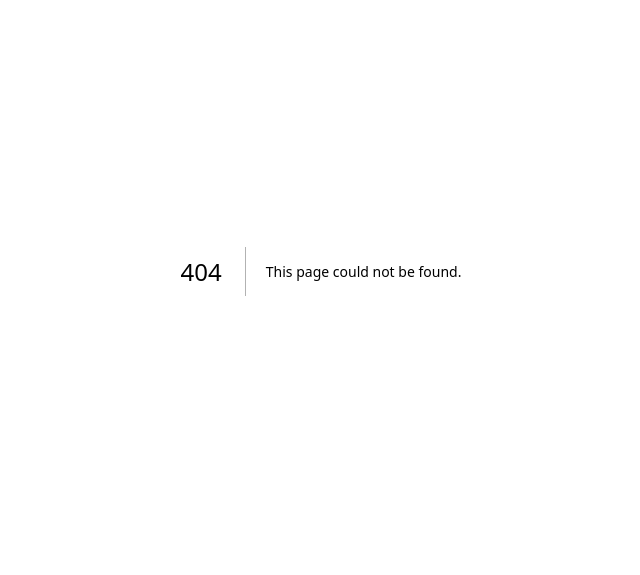
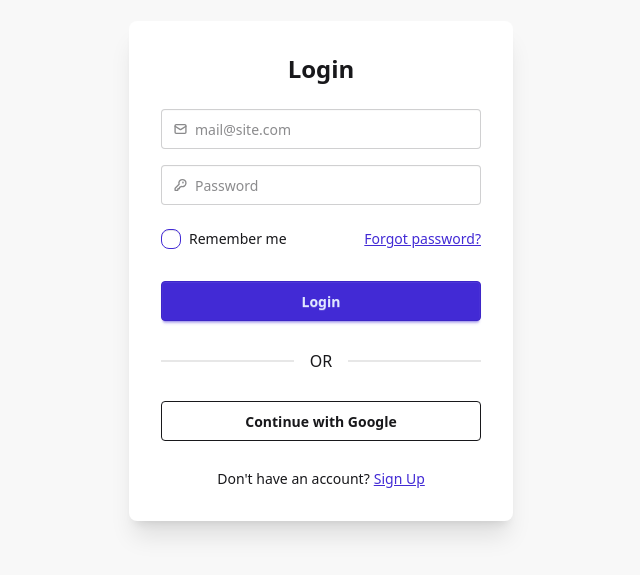
Before and after one commit to Dattatray8/expense-tracker, a Next.js app: page /login in a window 1280 px wide. Before the commit this address had no page. Shown: the part 129-704 px from the top of the page, without its empty margins (319-959 px from the left). Built offline with nearby package versions, Linux system fonts and the light colour scheme.

Commit message:
login updated

```diff
--- a/app/globals.css
+++ b/app/globals.css
@@ -1,2 +1,14 @@
 @import "tailwindcss";
 @plugin "daisyui";
+.perspective {
+  perspective: 1200px;
+}
+.card-3d {
+  transform-style: preserve-3d;
+  transition: transform 0.5s ease, box-shadow 0.5s ease;
+}
+
+.card-3d:hover {
+  transform: rotateX(10deg) rotateY(-10deg) scale(1.05);
+  box-shadow: 0 40px 70px rgba(0,0,0,0.25);
+}
--- /dev/null
+++ b/app/login/page.tsx
@@ -0,0 +1,133 @@
+"use client";
+import React, { useState } from "react";
+
+const Page = () => {
+
+  const [email, setEmail] = useState("");
+  const [password, setPassword] = useState("");
+  const [remember, setRemember] = useState(false);
+
+  const handleLogin = () => {
+    const isReady = email && password.length >= 8;
+    if (!isReady) {
+      toast.error("Please fill in all fields correctly.");
+      return;
+    }
+    console.log("Email:", email);
+    console.log("Password:", password);
+    console.log("Remember:", remember);
+
+    // future API login here
+  };   // ✅ THIS WAS MISSING
+
+  return (
+    <div className="flex justify-center items-center min-h-screen bg-base-200 perspective">
+
+     <div className="card w-96 bg-base-100 shadow-xl p-8 transition-all duration-500 transform hover:rotate-x-6 hover:-rotate-y-6 hover:scale-105 hover:shadow-2xl">
+        <h2 className="text-2xl font-bold text-center mb-6">
+            Login
+        </h2>
+
+        <div className="flex flex-col gap-4">
+
+          {/* Email */}
+          <label className="input validator">
+
+            <svg
+              className="h-[1em] opacity-50"
+              xmlns="http://www.w3.org/2000/svg"
+              viewBox="0 0 24 24"
+            >
+              <g
+                strokeLinejoin="round"
+                strokeLinecap="round"
+                strokeWidth="2.5"
+                fill="none"
+                stroke="currentColor"
+              >
+                <rect width="20" height="16" x="2" y="4" rx="2"></rect>
+                <path d="m22 7-8.97 5.7a1.94 1.94 0 0 1-2.06 0L2 7"></path>
+              </g>
+            </svg>
+
+            <input
+              type="email"
+              placeholder="mail@site.com"
+              required
+            />
+
+          </label>
+
+          {/* Password */}
+          <label className="input validator">
+
+            <svg
+              className="h-[1em] opacity-50"
+              xmlns="http://www.w3.org/2000/svg"
+              viewBox="0 0 24 24"
+            >
+              <g
+                strokeLinejoin="round"
+                strokeLinecap="round"
+                strokeWidth="2.5"
+                fill="none"
+                stroke="currentColor"
+              >
+                <path d="M2.586 17.414A2 2 0 0 0 2 18.828V21a1 1 0 0 0 1 1h3a1 1 0 0 0 1-1v-1a1 1 0 0 1 1-1h1a1 1 0 0 0 1-1v-1a1 1 0 0 1 1-1h.172a2 2 0 0 0 1.414-.586l.814-.814a6.5 6.5 0 1 0-4-4z"></path>
+                <circle cx="16.5" cy="7.5" r=".5" fill="currentColor"></circle>
+              </g>
+            </svg>
+
+            <input
+              type="password"
+              required
+              placeholder="Password"
+              minLength={8}
+            />
+
+          </label>
+
+          {/* Remember + Forgot */}
+          <div className="flex justify-between text-sm mt-2">
+
+            <label className="flex items-center gap-2 cursor-pointer">
+              <input type="checkbox" className="checkbox checkbox-primary checkbox-sm" />
+              Remember me
+            </label>
+
+            <span className="link link-primary">
+              Forgot password?
+            </span>
+
+          </div>
+
+          {/* Login Button */}
+          <button className="btn btn-primary mt-4">
+            Login
+          </button>
+
+          {/* Divider */}
+          <div className="divider">OR</div>
+
+          {/* Google Login */}
+          <button className="btn btn-outline">
+            Continue with Google
+          </button>
+
+          {/* Signup Link */}
+          <p className="text-center text-sm mt-3">
+            Don't have an account?
+            <span className="link link-primary ml-1">
+              Sign Up
+            </span>
+          </p>
+
+        </div>
+
+      </div>
+
+    </div>
+  );
+};
+
+export default Page;
--- a/app/page.tsx
+++ b/app/page.tsx
@@ -1,8 +1,7 @@
 import Image from "next/image";
-
 export default function Home() {
   return (
-    <div className="btn">
+    <div className="btn btn-primary">
       Hii
     </div>
   );
```
